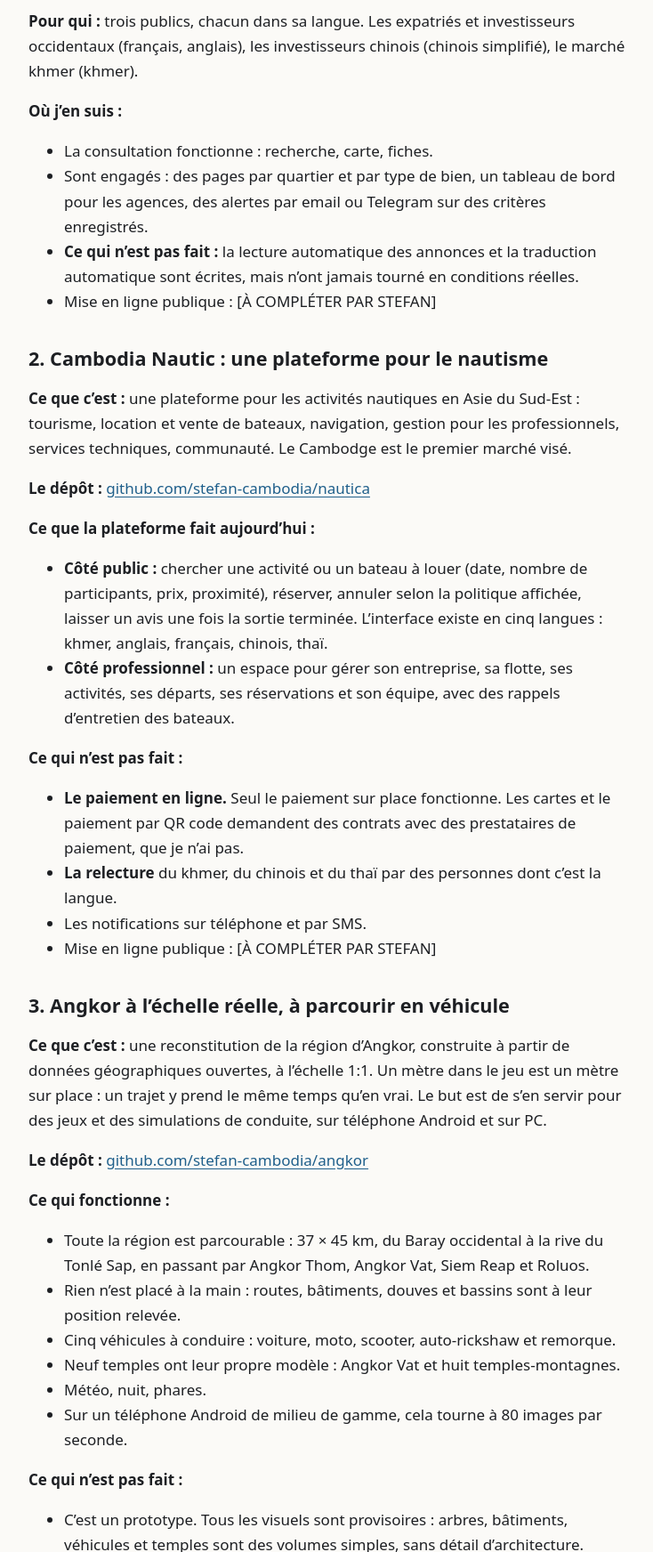
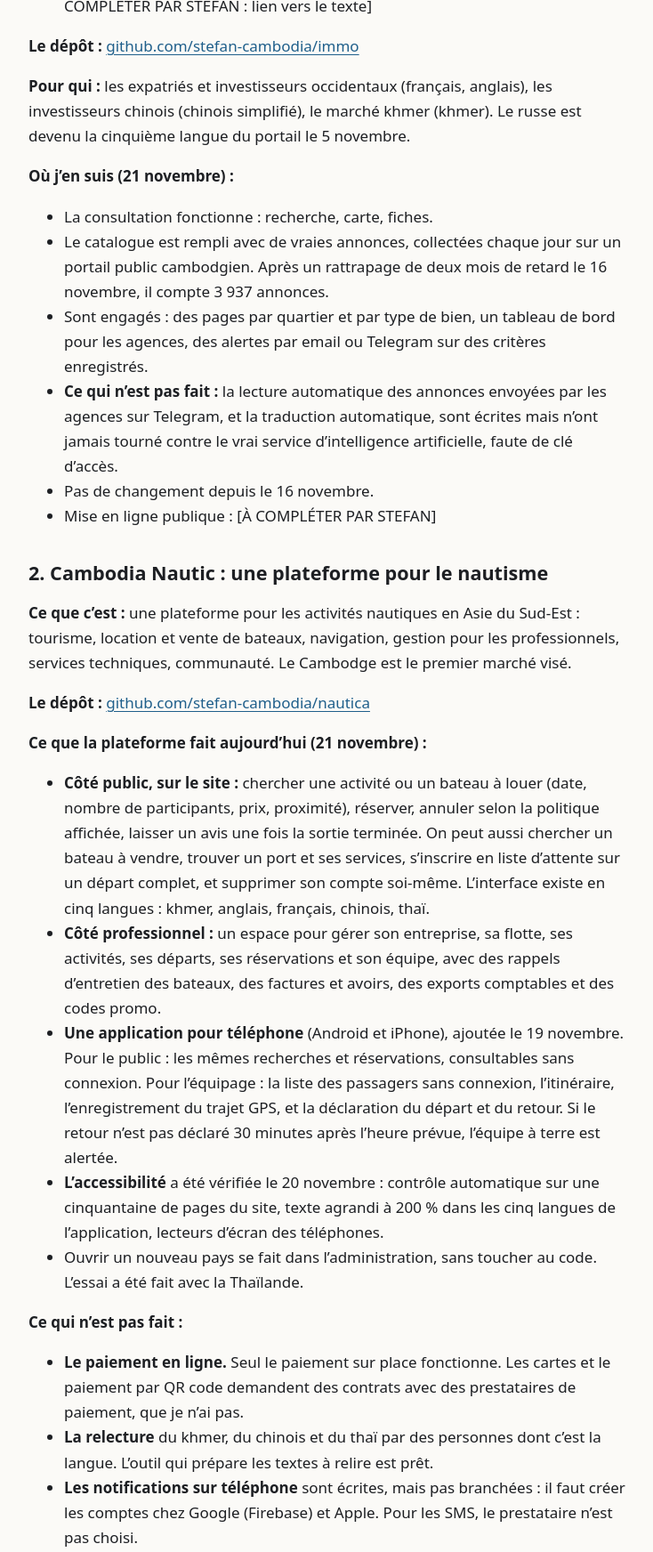
Before and after one commit to stefan-cambodia/blogsdg, an Astro site: page /blogsdg/articles/projets-en-cours in a window 1280 px wide. Shown: the part 1056-2800 px from the top of the page at 89% size, without its empty margins (272-1006 px from the left). Built offline with nearby package versions, Linux system fonts and the light colour scheme; Astro itself is replaced by a stand-in of ours.

Commit message:
Projets en cours : mise à jour au 21 novembre
Nautic : application mobile, suivi des sorties, accessibilité, fiches
des magasins prêtes. Angkor : 20 temples modélisés d'après les relevés
de l'EFEO, centre de Siem Reap. Immobilier et BTC Terminal : inchangés,
précisions ajoutées. Section « Ce qui a changé depuis la première version ».

Co-Authored-By: Claude Opus 5.5 <noreply@anthropic.com>

```diff
--- a/src/content/articles/fr/projets-en-cours.md
+++ b/src/content/articles/fr/projets-en-cours.md
@@ -10,6 +10,8 @@ brouillon: false
 ---
 
 Créer la société n'est qu'une moitié du travail. L'autre moitié, c'est ce qu'elle aura à montrer. Pendant que les démarches avancent, je construis quatre projets. Cet article les présente par ce qu'ils font pour la personne qui s'en sert, avec leur état réel au moment où j'écris, y compris ce qui manque.
+
+*Mis à jour le 21 novembre 2026. Ce qui a changé depuis la première version, du 18 novembre, est résumé en fin d'article.*
 
 [À COMPLÉTER PAR STEFAN : le lien entre ces projets et Chantrea Systems. Produits de la société, vitrine de savoir-faire, projets personnels ?]
 
@@ -27,13 +29,15 @@ Créer la société n'est qu'une moitié du travail. L'autre moitié, c'est ce q
 
 **Le dépôt :** [github.com/stefan-cambodia/immo](https://github.com/stefan-cambodia/immo)
 
-**Pour qui :** trois publics, chacun dans sa langue. Les expatriés et investisseurs occidentaux (français, anglais), les investisseurs chinois (chinois simplifié), le marché khmer (khmer).
+**Pour qui :** les expatriés et investisseurs occidentaux (français, anglais), les investisseurs chinois (chinois simplifié), le marché khmer (khmer). Le russe est devenu la cinquième langue du portail le 5 novembre.
 
-**Où j'en suis :**
+**Où j'en suis (21 novembre) :**
 
 - La consultation fonctionne : recherche, carte, fiches.
+- Le catalogue est rempli avec de vraies annonces, collectées chaque jour sur un portail public cambodgien. Après un rattrapage de deux mois de retard le 16 novembre, il compte 3 937 annonces.
 - Sont engagés : des pages par quartier et par type de bien, un tableau de bord pour les agences, des alertes par email ou Telegram sur des critères enregistrés.
-- **Ce qui n'est pas fait :** la lecture automatique des annonces et la traduction automatique sont écrites, mais n'ont jamais tourné en conditions réelles.
+- **Ce qui n'est pas fait :** la lecture automatique des annonces envoyées par les agences sur Telegram, et la traduction automatique, sont écrites mais n'ont jamais tourné contre le vrai service d'intelligence artificielle, faute de clé d'accès.
+- Pas de changement depuis le 16 novembre.
 - Mise en ligne publique : [À COMPLÉTER PAR STEFAN]
 
 ## 2. Cambodia Nautic : une plateforme pour le nautisme
@@ -42,17 +46,21 @@ Créer la société n'est qu'une moitié du travail. L'autre moitié, c'est ce q
 
 **Le dépôt :** [github.com/stefan-cambodia/nautica](https://github.com/stefan-cambodia/nautica)
 
-**Ce que la plateforme fait aujourd'hui :**
+**Ce que la plateforme fait aujourd'hui (21 novembre) :**
 
-- **Côté public :** chercher une activité ou un bateau à louer (date, nombre de participants, prix, proximité), réserver, annuler selon la politique affichée, laisser un avis une fois la sortie terminée. L'interface existe en cinq langues : khmer, anglais, français, chinois, thaï.
-- **Côté professionnel :** un espace pour gérer son entreprise, sa flotte, ses activités, ses départs, ses réservations et son équipe, avec des rappels d'entretien des bateaux.
+- **Côté public, sur le site :** chercher une activité ou un bateau à louer (date, nombre de participants, prix, proximité), réserver, annuler selon la politique affichée, laisser un avis une fois la sortie terminée. On peut aussi chercher un bateau à vendre, trouver un port et ses services, s'inscrire en liste d'attente sur un départ complet, et supprimer son compte soi-même. L'interface existe en cinq langues : khmer, anglais, français, chinois, thaï.
+- **Côté professionnel :** un espace pour gérer son entreprise, sa flotte, ses activités, ses départs, ses réservations et son équipe, avec des rappels d'entretien des bateaux, des factures et avoirs, des exports comptables et des codes promo.
+- **Une application pour téléphone** (Android et iPhone), ajoutée le 19 novembre. Pour le public : les mêmes recherches et réservations, consultables sans connexion. Pour l'équipage : la liste des passagers sans connexion, l'itinéraire, l'enregistrement du trajet GPS, et la déclaration du départ et du retour. Si le retour n'est pas déclaré 30 minutes après l'heure prévue, l'équipe à terre est alertée.
+- **L'accessibilité** a été vérifiée le 20 novembre : contrôle automatique sur une cinquantaine de pages du site, texte agrandi à 200 % dans les cinq langues de l'application, lecteurs d'écran des téléphones.
+- Ouvrir un nouveau pays se fait dans l'administration, sans toucher au code. L'essai a été fait avec la Thaïlande.
 
 **Ce qui n'est pas fait :**
 
 - **Le paiement en ligne.** Seul le paiement sur place fonctionne. Les cartes et le paiement par QR code demandent des contrats avec des prestataires de paiement, que je n'ai pas.
-- **La relecture** du khmer, du chinois et du thaï par des personnes dont c'est la langue.
-- Les notifications sur téléphone et par SMS.
-- Mise en ligne publique : [À COMPLÉTER PAR STEFAN]
+- **La relecture** du khmer, du chinois et du thaï par des personnes dont c'est la langue. L'outil qui prépare les textes à relire est prêt.
+- **Les notifications sur téléphone** sont écrites, mais pas branchées : il faut créer les comptes chez Google (Firebase) et Apple. Pour les SMS, le prestataire n'est pas choisi.
+- **La publication sur Google Play et l'App Store** : les fiches et les captures d'écran sont prêtes dans les cinq langues, et la version Android est signée. Manquent les comptes développeur, le logo définitif, des captures avec de vraies annonces et la relecture juridique des textes.
+- **L'ouverture au public** : hébergement, nom de domaine, comptes chez les services extérieurs, validations juridiques et comptables. Date de mise en ligne : [À COMPLÉTER PAR STEFAN]
 
 ## 3. Angkor à l'échelle réelle, à parcourir en véhicule
 
@@ -65,15 +73,17 @@ Créer la société n'est qu'une moitié du travail. L'autre moitié, c'est ce q
 - Toute la région est parcourable : 37 × 45 km, du Baray occidental à la rive du Tonlé Sap, en passant par Angkor Thom, Angkor Vat, Siem Reap et Roluos.
 - Rien n'est placé à la main : routes, bâtiments, douves et bassins sont à leur position relevée.
 - Cinq véhicules à conduire : voiture, moto, scooter, auto-rickshaw et remorque.
-- Neuf temples ont leur propre modèle : Angkor Vat et huit temples-montagnes.
+- **Vingt temples ont maintenant leur propre modèle**, contre neuf le 18 novembre. Depuis cette date, ils sont reconstruits à partir des relevés de l'École française d'Extrême-Orient : plans, coupes et élévations dessinés entre 1935 et 1971, dont les cotes sont lues une à une. Angkor Vat, les huit temples-montagnes (Phnom Bakheng, Baksei Chamkrong, Bakong, Pré Rup, Mébon oriental, Ta Keo, Phimeanakas, Baphuon), Banteay Srei, Thommanon, Chau Say Tevoda, Neak Pean, Banteay Kdei, Prasat Kravan, Prasat Bei et Banteay Samré. Le Bayon, Ta Prohm et Preah Khan sont commencés : quelques parties seulement.
+- **Le centre de Siem Reap** ressemble davantage à la ville : le vieux quartier colonial autour du vieux marché, avec ses galeries à arcades et ses façades colorées, les rues éclairées et plantées d'arbres, les enseignes et guirlandes de Pub Street la nuit, les pagodes et leurs stupas, le quartier administratif français avec ses villas.
+- Les villages ont leurs maisons sur pilotis, avec hamacs, jarres, clôtures en bambou, vaches et poules.
 - Météo, nuit, phares.
-- Sur un téléphone Android de milieu de gamme, cela tourne à 80 images par seconde.
+- Sur un téléphone Android de milieu de gamme, cela tournait à 80 images par seconde. Cette mesure date du 18 novembre et n'a pas été refaite depuis l'ajout des nouveaux temples.
 
 **Ce qui n'est pas fait :**
 
-- C'est un prototype. Tous les visuels sont provisoires : arbres, bâtiments, véhicules et temples sont des volumes simples, sans détail d'architecture.
-- Les autres temples, dont le Bayon, ne sont encore que des formes tirées de leur contour sur la carte.
-- La hauteur de la plupart des tours est estimée, faute de source.
+- C'est un prototype. Les visuels restent provisoires. Les temples ont leur volume et leurs étages, sans sculpture.
+- Les autres temples ne sont encore que des formes tirées de leur contour sur la carte.
+- Quand un relevé ne donne pas une hauteur, elle est estimée selon une règle écrite. Personne n'a encore comparé les modèles avec un relevé sur place.
 - Les commandes n'ont pas encore été essayées avec les doigts, une manette ou l'inclinaison du téléphone, et aucun téléphone d'entrée de gamme n'a été mesuré.
 
 ## 4. BTC Terminal : un poste de travail pour suivre le Bitcoin
@@ -86,7 +96,9 @@ Créer la société n'est qu'une moitié du travail. L'autre moitié, c'est ce q
 
 C'est un outil de lecture du marché. Il ne passe aucun ordre.
 
-**Où j'en suis :** [À COMPLÉTER PAR STEFAN : usage personnel ou destiné à d'autres, et ce qui reste à faire]
+**Les derniers ajouts (du 5 au 13 novembre) :** un panneau qui met les signaux à l'épreuve, les alertes envoyées jusqu'au téléphone, une synthèse de la journée sur une page, le mouvement attendu par les options d'ici l'échéance, le positionnement des petits porteurs comparé à celui des gros, et des alertes sur les extrêmes de la semaine ou du mois.
+
+**Où j'en suis :** pas de changement depuis le 13 novembre. [À COMPLÉTER PAR STEFAN : usage personnel ou destiné à d'autres, et ce qui reste à faire]
 
 ## Ce que je ne sais pas encore
 
@@ -95,3 +107,12 @@ C'est un outil de lecture du marché. Il ne passe aucun ordre.
 - Ce que chacun a coûté jusqu'ici (hébergement, noms de domaine, outils) : [À COMPLÉTER PAR STEFAN]
 
 Je mettrai cet article à jour quand l'un d'eux changera d'état.
+
+## Ce qui a changé depuis la première version
+
+**21 novembre 2026**
+
+- **Cambodia Nautic :** une application pour téléphone (19 novembre), avec un mode sans connexion pour l'équipage, le suivi des sorties et l'alerte en cas de retour en retard. Accessibilité vérifiée (20 novembre). Fiches et captures pour les magasins d'applications prêtes. Le paiement en ligne et l'ouverture au public restent à faire.
+- **Angkor :** de neuf à vingt temples modélisés, désormais à partir des relevés de l'École française d'Extrême-Orient. Le centre de Siem Reap redessiné d'après les sources publiées.
+- **Portail immobilier :** pas de changement depuis l'article. Précisions ajoutées : le catalogue de vraies annonces (3 937) et le russe comme cinquième langue, deux évolutions antérieures au 18 novembre.
+- **BTC Terminal :** pas de changement depuis l'article. Les derniers ajouts, du 5 au 13 novembre, sont décrits.
```
